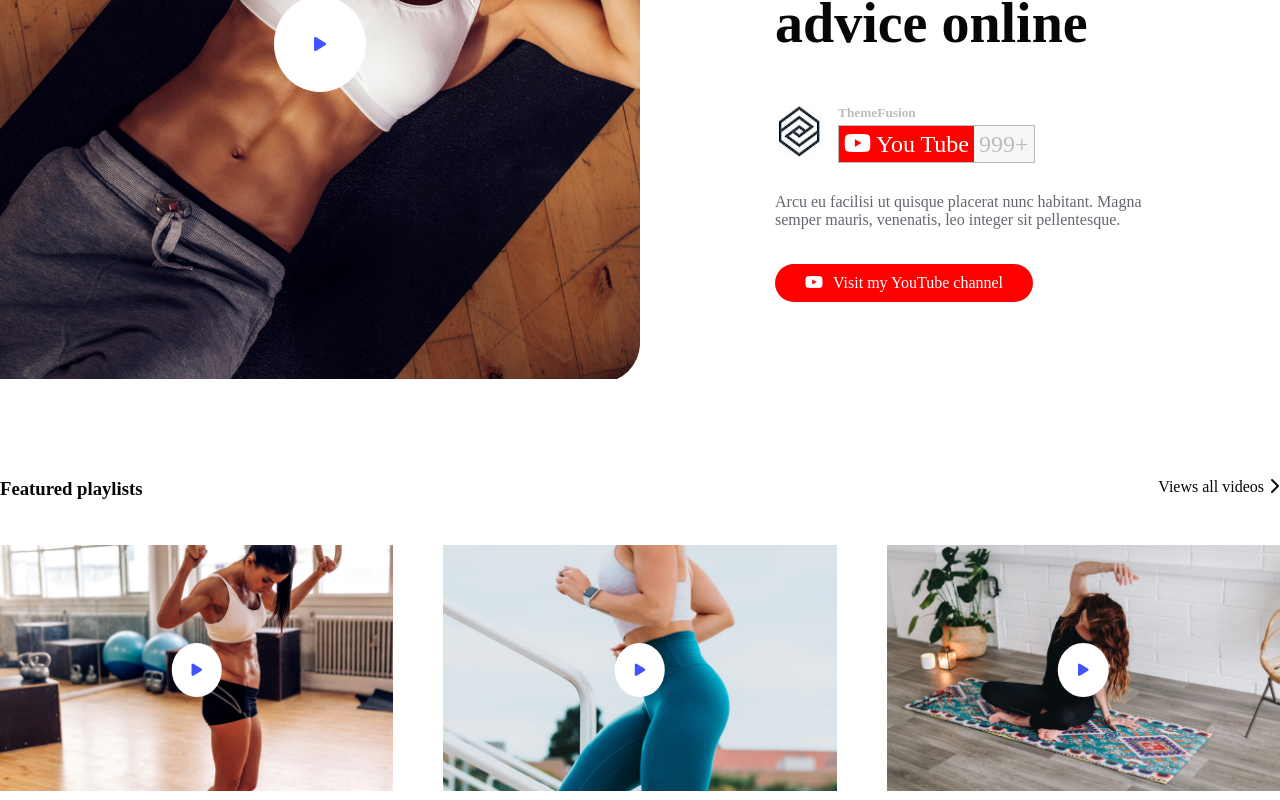
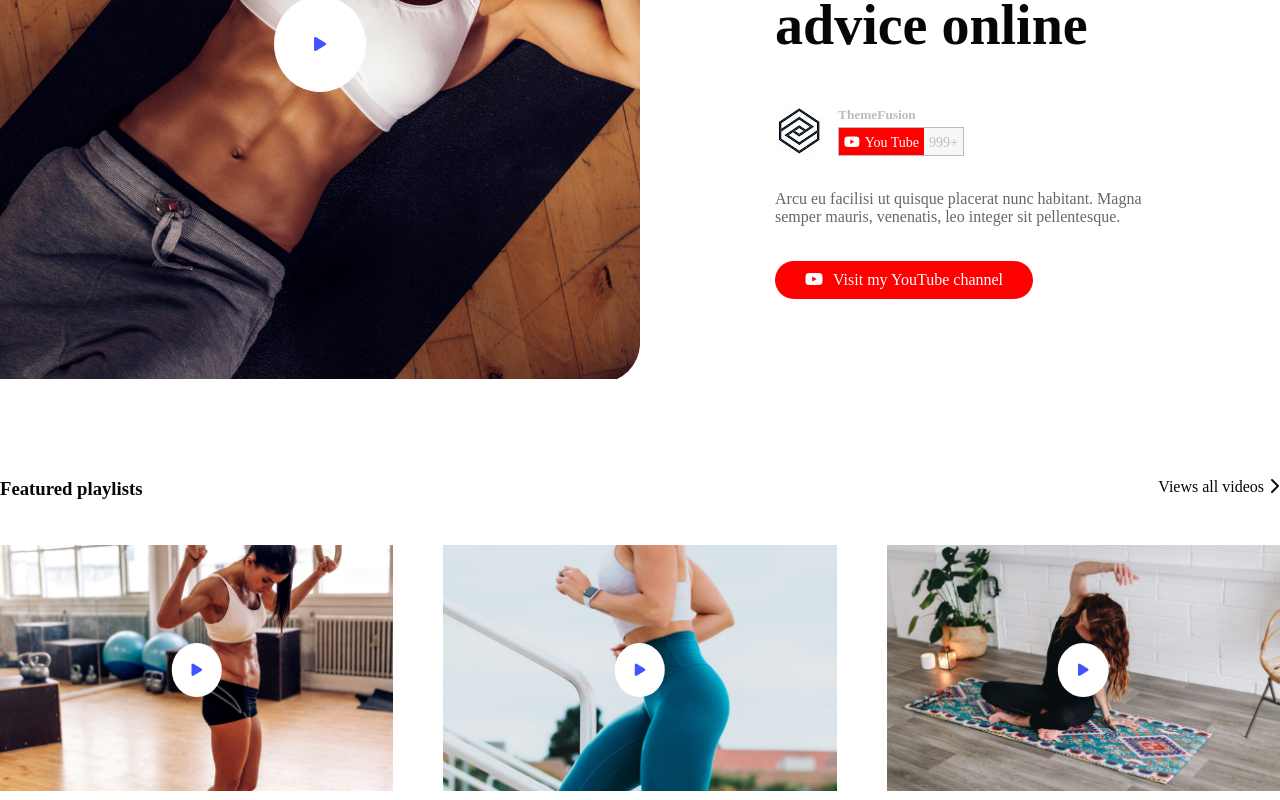
Before and after one commit to RaimondoCosma/proj-html-vuejs, a Vue app: page / in a window 1280 px wide. Shown: the part 1940-2740 px from the top of the page. Built offline with nearby package versions, Linux system fonts and the light colour scheme.

Commit message:
Fix btn small sezione 2

```diff
--- a/src/components/main/section-2/SpotEncourage.vue
+++ b/src/components/main/section-2/SpotEncourage.vue
@@ -6,7 +6,7 @@ export default {
 
 <template>
   <div class="top-encourage-right">
-    <span>Tune up your workouts</span>
+    <span class="spot">Tune up your workouts</span>
     <h2>The best health & fitness advice online</h2>
     <div class="yt-reference">
       <img src="./../../../assets/img/section-2/unnamed.jpg" alt="logo" />
@@ -39,7 +39,7 @@ export default {
   width: 50%;
   color: var(--primary-color);
   padding: 0 8.4375rem;
-  span {
+  .spot {
     font-size: 1.5rem;
     color: var(--btn-color);
   }
@@ -65,6 +65,9 @@ export default {
   }
   .buttons {
     margin-top: 0.625rem;
+    a {
+      font-size: 0.875rem;
+    }
   }
   p {
     color: var(--light-black);
--- a/src/components/main/section-3/CoursesTop.vue
+++ b/src/components/main/section-3/CoursesTop.vue
@@ -29,7 +29,7 @@ export default {
   padding: 7.1875rem 0;
   background-image: linear-gradient(
       to right,
-      var(--primary-color) 30%,
+      var(--primary-color) 40%,
       transparent 70%
     ),
     url("./../../../assets/img/section-3/banner1-2x.jpg");
```
